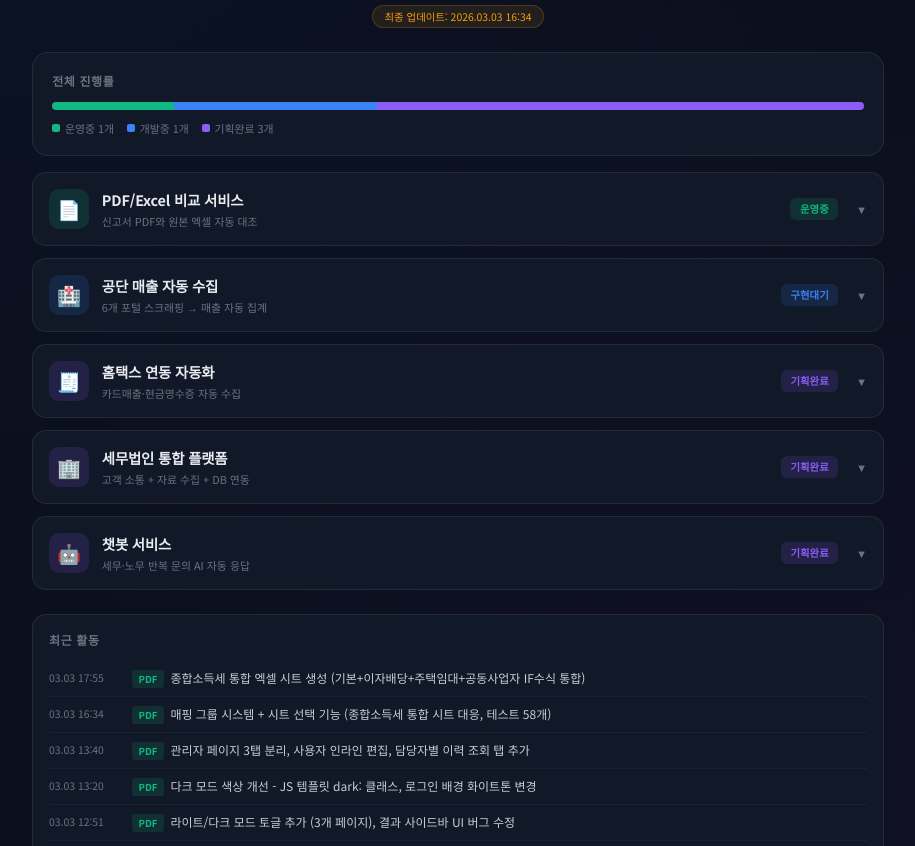
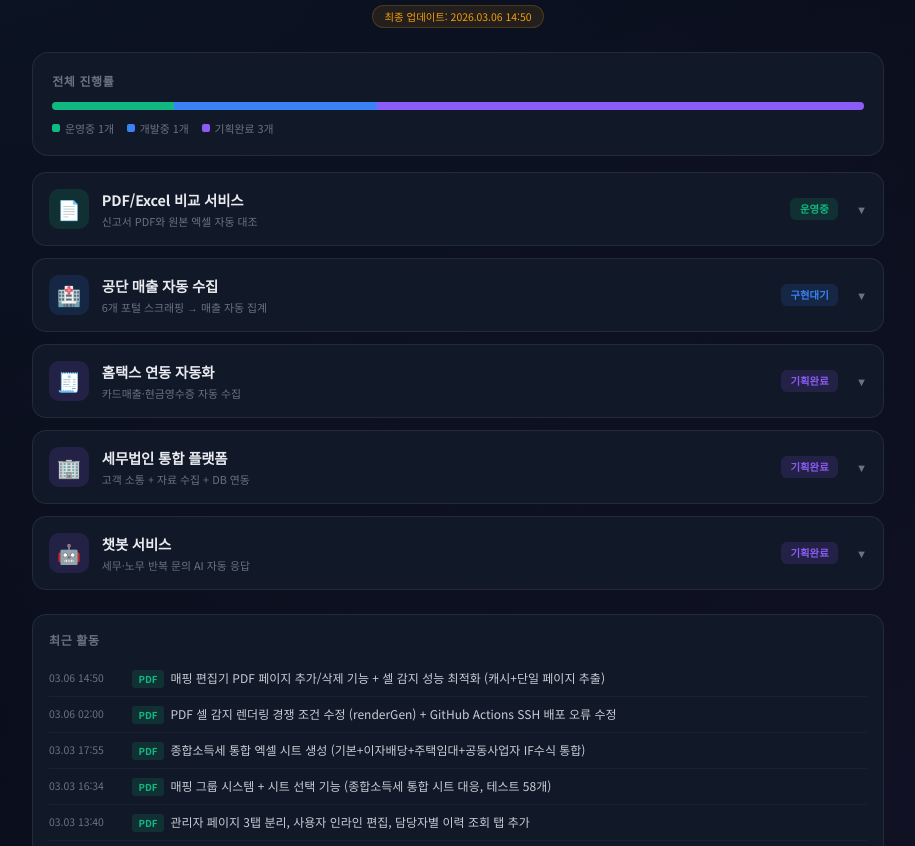
Before and after one commit to Pwell6400/jinsol-dashboard, a plain HTML site: page index.html in a window 1280 px wide. Shown: the part 89-935 px from the top of the page, without its empty margins (182-1097 px from the left). Drawn offline with Linux system fonts and the light colour scheme.

Commit message:
docs: 대시보드 업데이트 (03.06 작업 반영)
Co-Authored-By: Claude Opus 4.6 <noreply@anthropic.com>

```diff
--- a/index.html
+++ b/index.html
@@ -385,7 +385,7 @@
   <div class="header">
     <h1>진솔 자동화 프로젝트</h1>
     <p>세무법인 진솔 | 업무 자동화 개발 현황</p>
-    <div class="update-time">최종 업데이트: 2026.03.03 16:34</div>
+    <div class="update-time">최종 업데이트: 2026.03.06 14:50</div>
   </div>
 
   <!-- 전체 진행률 -->
@@ -441,6 +441,10 @@
         <div class="milestone"><div class="milestone-check check-done">✓</div>시트 선택 기능 (통합 시트 복사본 지원)<span class="milestone-date">03.03 16:34</span></div>
         <div class="milestone"><div class="milestone-check check-done">✓</div>테스트 58개 통과<span class="milestone-date">03.03 16:34</span></div>
         <div class="milestone"><div class="milestone-check check-done">✓</div>종합소득세 통합 엑셀 시트 생성 (플래그+IF수식)<span class="milestone-date">03.03 17:55</span></div>
+        <div class="milestone"><div class="milestone-check check-done">✓</div>PDF 셀 감지 렌더링 경쟁 조건(Race Condition) 수정<span class="milestone-date">03.06 02:00</span></div>
+        <div class="milestone"><div class="milestone-check check-done">✓</div>GitHub Actions SSH 배포 오류 수정<span class="milestone-date">03.06 02:00</span></div>
+        <div class="milestone"><div class="milestone-check check-done">✓</div>매핑 편집기 PDF 페이지 추가/삭제 기능<span class="milestone-date">03.06 14:50</span></div>
+        <div class="milestone"><div class="milestone-check check-done">✓</div>셀 감지 성능 최적화 (캐시 + 단일 페이지 추출)<span class="milestone-date">03.06 14:50</span></div>
         <div class="milestone"><div class="milestone-check check-current">→</div>관리자 사이트에서 매핑 등록 작업</div>
         <div class="milestone"><div class="milestone-check check-pending">○</div>일괄 비교 기능</div>
       </div>
@@ -558,6 +562,20 @@
   <div class="activity">
     <div class="activity-title">최근 활동</div>
     <div class="activity-item">
+      <div class="activity-date">03.06 14:50</div>
+      <div class="activity-text">
+        <span class="activity-tag" style="background:rgba(16,185,129,0.15); color:var(--green);">PDF</span>
+        매핑 편집기 PDF 페이지 추가/삭제 기능 + 셀 감지 성능 최적화 (캐시+단일 페이지 추출)
+      </div>
+    </div>
+    <div class="activity-item">
+      <div class="activity-date">03.06 02:00</div>
+      <div class="activity-text">
+        <span class="activity-tag" style="background:rgba(16,185,129,0.15); color:var(--green);">PDF</span>
+        PDF 셀 감지 렌더링 경쟁 조건 수정 (renderGen) + GitHub Actions SSH 배포 오류 수정
+      </div>
+    </div>
+    <div class="activity-item">
       <div class="activity-date">03.03 17:55</div>
       <div class="activity-text">
         <span class="activity-tag" style="background:rgba(16,185,129,0.15); color:var(--green);">PDF</span>
```
